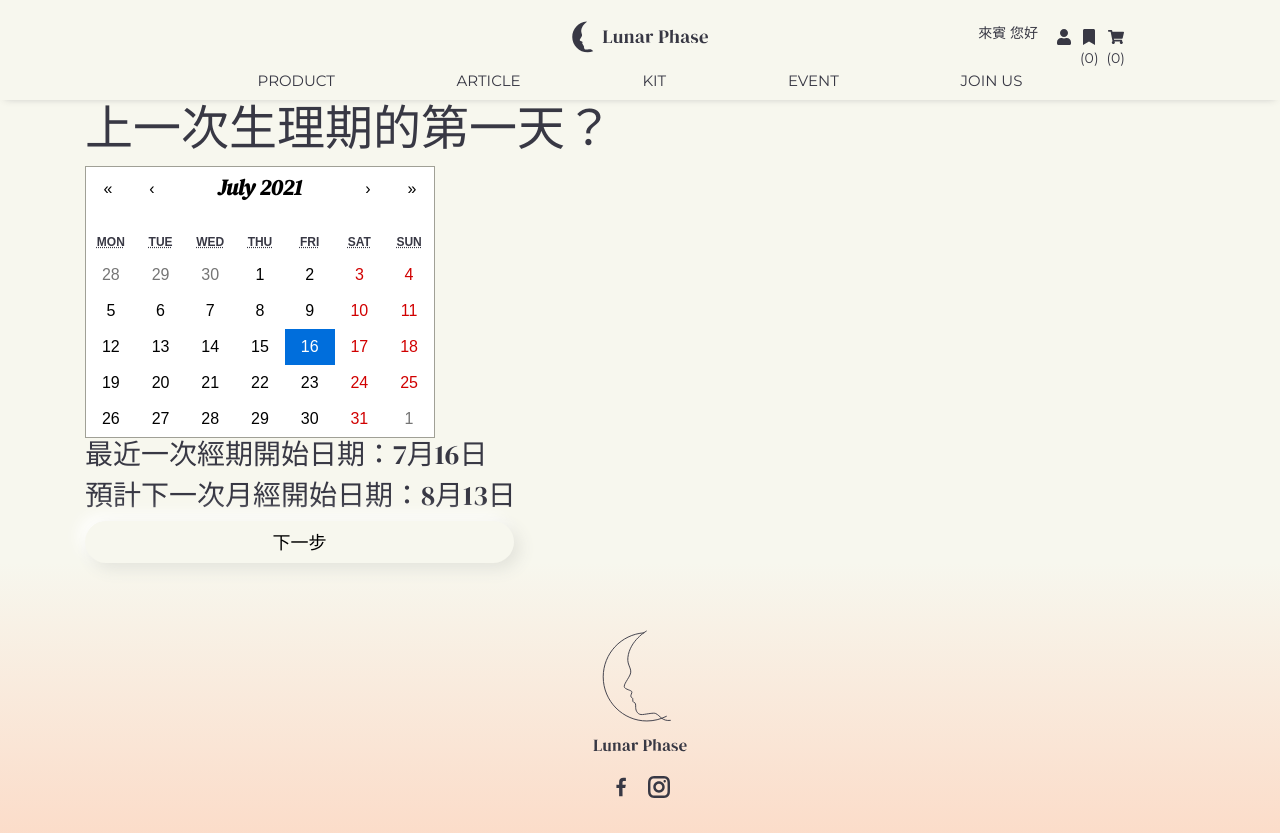
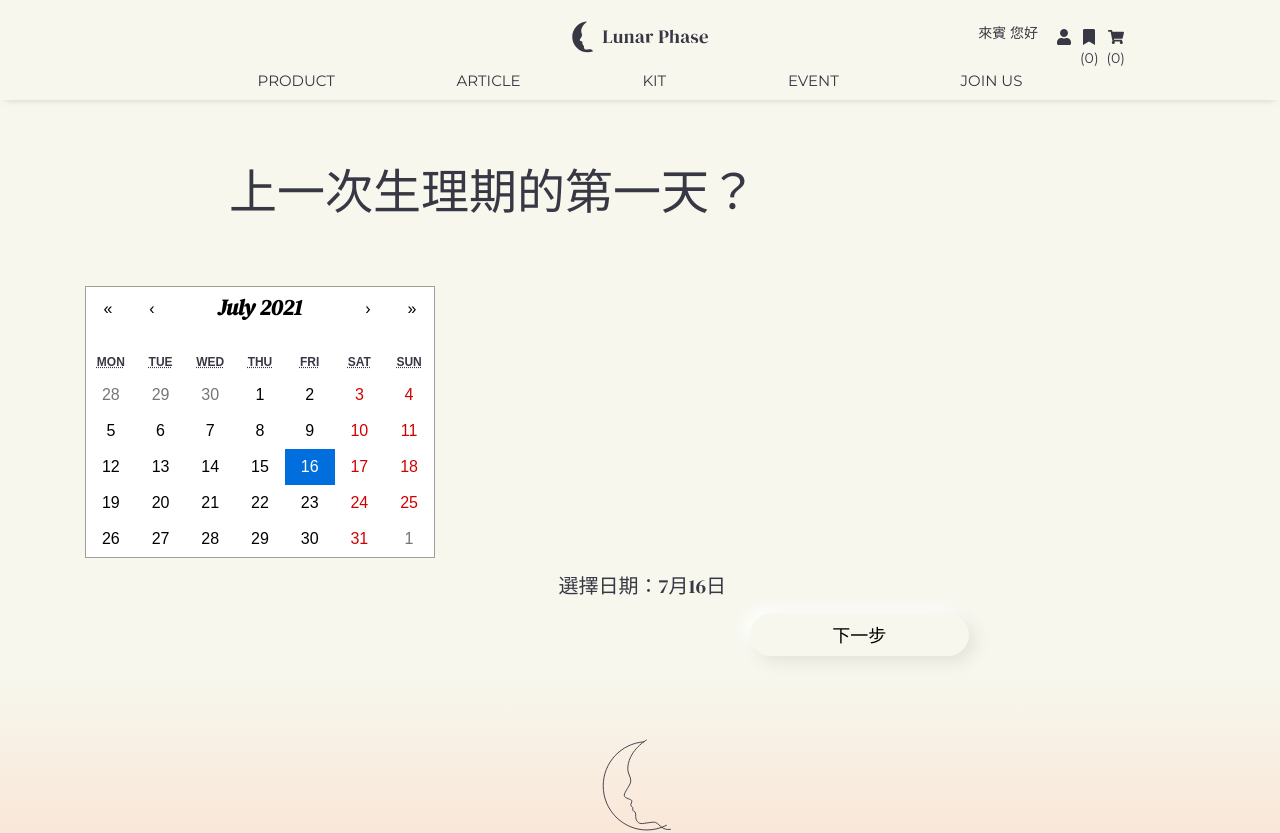
Before and after one commit to ruby-619/Lunar_Phase_React, a React (Create React App) app: page /calendar in a window 1280 px wide. Shown: the top 833 px of the page. Built offline with nearby package versions, Linux system fonts and the light colour scheme.

Commit message:
經期日曆修排版

```diff
--- a/src/pages/Event/Calendar1.js
+++ b/src/pages/Event/Calendar1.js
@@ -16,22 +16,25 @@ function Calendar1() {
       <div>
       <LunarPhaseNavbar/>
       <div class="container">
-        {/* <div class="row"> */}
+        <div class="row">
           {/* <div className="CalendarArea"> */}
-              <h2>上一次生理期的第一天？</h2>
+              <h2 className="m-1">上一次生理期的第一天？</h2>
+        </div>
               <Calendar
                 onChange={onChange}
                 value={value}
                 const newdate = {value.getDate()}
               />
           {/* </div> */}
-            <div className="d-flex justify-contnet-center">
-              <h4>最近一次經期開始日期：{value.getMonth()+1}月{value.getDate()}日</h4>
+             <div className="d-flex justify-content-end m-3">
+              <h5 className="SelectedDateDisplay mr-3">選擇日期：{value.getMonth()+1}月{value.getDate()}日</h5>
+            <div><br/>
+            <Link to="./calendar-child2"><button className="btn-soft-green col-6 ml-2 mt-3">下一步</button></Link>
             </div>
-            <div>
+            </div>
+            {/* <div>
               <h4>預計下一次月經開始日期：{newdate +28 >=31 ?value.getMonth()+2:value.getMonth()+1}月{newdate +28 <=31 ? newdate+28: newdate+28-31}日</h4>
-            </div>
-            <Link to="./calendar-child2"><button className="btn-soft-green">下一步</button></Link>
+            </div>  */}
 
           {/* {newdate +28 >30 ? newdate-30: newdate} */}
 
@@ -42,8 +45,7 @@ function Calendar1() {
             date={newdate +28 <=30 ? newdate+28: newdate+28-30}
           /> */}
 
-        {/* </div> */}
-      </div>
+        </div>
       <Footer/>
     </div>
   );
--- a/src/pages/Event/Event.scss
+++ b/src/pages/Event/Event.scss
@@ -285,6 +285,9 @@ div.carousel-root {
 .toRight {
   position: absolute;
   right: 0px;
+}
+.CursorPointer{
+  cursor: pointer;
 }
 
 
--- a/src/pages/Event/components/Calendar.scss
+++ b/src/pages/Event/components/Calendar.scss
@@ -12,6 +12,10 @@
 .UserPickTime{
     text-align: center;
 }
-.RecordArea{
-    padding: 20px;
+.SelectedDateDisplay{
+    text-align: center;
 }
+.SymptomLabel{
+    font-family: 'DM Serif Display', serif;
+  font-size: 20px;
+}
--- a/src/pages/Event/components/EventListCard.js
+++ b/src/pages/Event/components/EventListCard.js
@@ -241,7 +241,7 @@ const EventListCard = (props) => {
                       onClick={() => {
                         props.history.push(`/event-detail/${v.id}`)
                       }}
-                      className="TextAlignLeft"
+                      className="TextAlignLeft CursorPointer"
                     >
                       {v.eventName}
                     </h4>
@@ -298,7 +298,7 @@ const EventListCard = (props) => {
                         <div>
                           <GoLocation size="25px" />
                         </div>
-                        {v.eventLocation}
+                        {v.eventLocation}{v.eventAddress}
                       </div>
                       <h6>尚有名額</h6>
                     </div>
--- a/src/pages/Event/components/FilterBar/TagCheckbox.js
+++ b/src/pages/Event/components/FilterBar/TagCheckbox.js
@@ -5,7 +5,7 @@ function TagCheckbox(props) {
   return (
     <>
       <div className="checkbox">
-        <label>
+        <label className="SymptomLabel">
           <input
             type="checkbox"
             className="icheck"
--- a/src/styles/member.scss
+++ b/src/styles/member.scss
@@ -170,13 +170,13 @@ a {
     position: relative;
 }
 
-// input::placeholder {
-//     color: #747474d1;
-//     position: absolute;
-//     transform: translateY(50%);
-//     left: 70px;
-//     // background-image: url('');
-// }
+input::placeholder {
+    color: #747474d1;
+    position: absolute;
+    transform: translateY(50%);
+    left: 70px;
+    // background-image: url('');
+}
 
 .input_select_moana {
     width: 80px;
```
